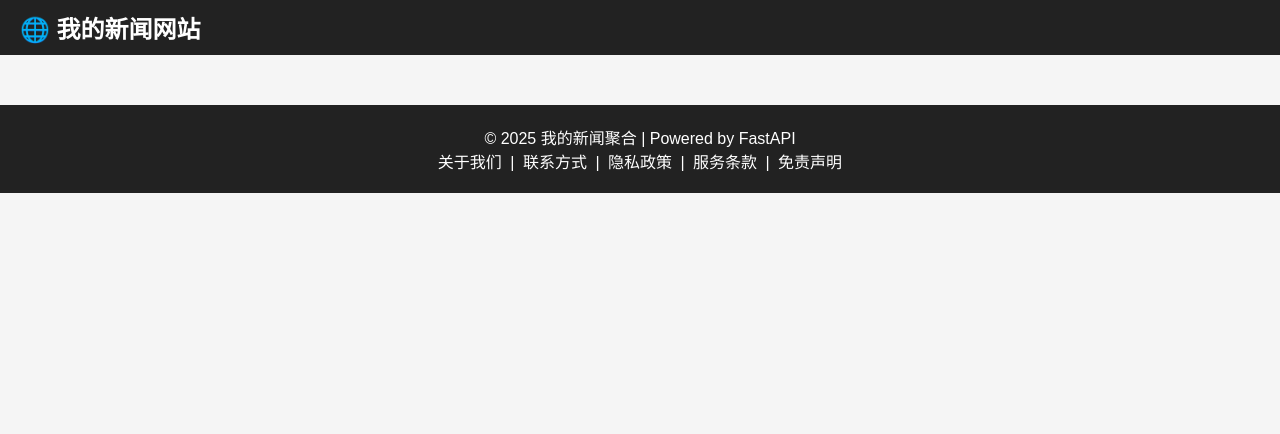
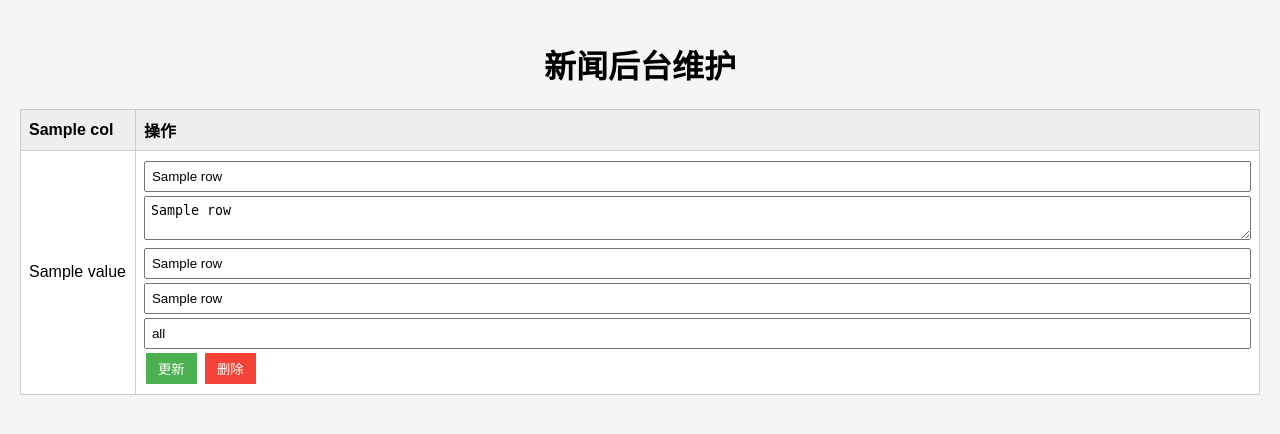
Before and after one commit to elaineling891-ux/allMyChineseNews, a FastAPI app: template templates/main.html in a window 1280 px wide. Shown: the top 434 px of the page. Run offline with FastAPI, Linux system fonts and the light colour scheme; the template is opened without the code that fills it: most values are stand-ins (such as "Sample title", 1, 10 or a date in 2020); data that the repository does not hold is empty; parts of the project's set-up code (start-up, migrations or seed data) failed here and were passed over.

Commit message:
Update main.html

```diff
--- a/templates/main.html
+++ b/templates/main.html
@@ -1,181 +1,64 @@
 <!DOCTYPE html>
-<html lang="zh">
+<html lang="zh-CN">
 <head>
     <meta charset="UTF-8">
-    <title>新闻首页</title>
     <meta name="viewport" content="width=device-width, initial-scale=1.0">
+    <title>新闻后台维护</title>
     <style>
-        body { font-family: Arial, sans-serif; margin:0; padding:0; background:#f5f5f5; }
-        header { background:#222; color:#fff; padding:10px 20px; }
-        header h1 { margin:0; font-size:24px; }
-
-        /* 轮播样式 */
-        #carousel { position:relative; width:100%; max-height:400px; overflow:hidden; margin-top:10px; }
-        #carousel .slide { display:none; position:relative; }
-        #carousel img { width:100%; height:400px; object-fit:cover; }
-        #carousel .caption { position:absolute; bottom:10px; left:20px; color:#fff; background:rgba(0,0,0,0.5); padding:10px; border-radius:4px; }
-
-        /* 箭头 */
-        .prev, .next {
-            cursor:pointer;
-            position:absolute;
-            top:50%;
-            transform:translateY(-50%);
-            color:white;
-            font-weight:bold;
-            font-size:24px;
-            padding:10px;
-            background:rgba(0,0,0,0.3);
-            border-radius:50%;
-        }
-        .prev { left:10px; } .next { right:10px; }
-
-        /* 圆点导航 */
-        .dots { text-align:center; position:absolute; bottom:10px; width:100%; }
-        .dot { cursor:pointer; height:12px; width:12px; margin:0 4px; background:#bbb; border-radius:50%; display:inline-block; transition:background 0.3s; }
-        .dot.active { background:#717171; }
-
-        /* 分类模块 */
-        .category-section { margin:20px; }
-        .category-header { display:flex; justify-content:space-between; align-items:center; margin-bottom:10px; }
-        .category-header h2 { margin:0; font-size:20px; }
-        .category-header a { text-decoration:none; color:#007BFF; font-size:14px; }
-
-        .category-news { display:grid; grid-template-columns: repeat(auto-fill, minmax(220px, 1fr)); gap:15px; }
-        .news-item { background:#fff; padding:10px; border-radius:6px; box-shadow:0 2px 6px rgba(0,0,0,0.1); }
-        .news-item img { width:100%; height:150px; object-fit:cover; border-radius:4px; }
-        .news-item h3 { font-size:16px; margin:8px 0 4px; }
-        .news-item p { font-size:13px; color:#555; }
-
-        footer { text-align:center; padding:20px; background:#222; color:#fff; margin-top:40px; }
-        footer a { color:#fff; text-decoration:none; margin:0 4px; }
-        footer a:hover { text-decoration:underline; }
+        body { font-family: Arial, sans-serif; background-color: #f5f5f5; margin: 0; padding: 20px; }
+        h1 { text-align: center; }
+        table { width: 100%; border-collapse: collapse; margin-top: 20px; background-color: #fff; }
+        th, td { border: 1px solid #ccc; padding: 8px; text-align: left; }
+        th { background-color: #eee; }
+        tr:nth-child(even) { background-color: #fafafa; }
+        form { margin: 0; display: inline; }
+        input[type="text"], textarea { width: 100%; padding: 6px; margin: 2px 0; box-sizing: border-box; }
+        input[type="submit"], button { padding: 6px 12px; margin: 2px; cursor: pointer; }
+        .message { color: green; text-align: center; margin-top: 10px; }
+        .delete-btn { background-color: #f44336; color: white; border: none; }
+        .update-btn { background-color: #4CAF50; color: white; border: none; }
     </style>
 </head>
 <body>
-    <header>
-        <h1>🌐 我的新闻网站</h1>
-    </header>
+    <h1>新闻后台维护</h1>
 
-    <!-- 轮播图 -->
-    <div id="carousel">
-        <span class="prev" onclick="prevSlide()">&#10094;</span>
-        <span class="next" onclick="nextSlide()">&#10095;</span>
-        <div class="dots" id="carousel-dots"></div>
-    </div>
+    {% if message %}
+    <div class="message">{{ message }}</div>
+    {% endif %}
 
-    <!-- 分类模块 -->
-    <div id="categories-container"></div>
-
-    <!-- 底部导航 -->
-    <footer>
-      &copy; <span id="year"></span> 我的新闻聚合 | Powered by FastAPI <br>
-      <a href="/about">关于我们</a> |
-      <a href="/contact">联系方式</a> |
-      <a href="/privacy">隐私政策</a> |
-      <a href="/terms">服务条款</a> |
-      <a href="/disclaimer">免责声明</a>
-    </footer>
-
-    <script>
-        // ---------------- 当前年份 ----------------
-        document.getElementById('year').textContent = new Date().getFullYear();
-
-        // ---------------- 全局变量 ----------------
-        const categories = ["国家","国际","娱乐","体育"];
-        let carouselIndex = 0;
-        let slides = [];
-
-        // ---------------- 轮播 ----------------
-        async function loadCarousel() {
-            const res = await fetch(`/api/news?category=all&limit=5`);
-            const data = await res.json();
-            slides = data.news;
-            const carousel = document.getElementById("carousel");
-            const dotsContainer = document.getElementById("carousel-dots");
-
-            // 清空已有内容
-            const oldSlides = carousel.querySelectorAll('.slide');
-            oldSlides.forEach(s => s.remove());
-            dotsContainer.innerHTML = "";
-
-            slides.forEach((item, idx) => {
-                const div = document.createElement("div");
-                div.className = "slide";
-                div.innerHTML = `
-                    ${item.image_url ? `<img src="${item.image_url}" alt="">` : ""}
-                    <div class="caption"><a href="/news/${item.id}" style="color:#fff; text-decoration:none;">${item.title}</a></div>
-                `;
-                carousel.insertBefore(div, dotsContainer);
-
-                const dot = document.createElement("span");
-                dot.className = "dot";
-                dot.onclick = () => { carouselIndex = idx; showSlide(carouselIndex); };
-                dotsContainer.appendChild(dot);
-            });
-
-            showSlide(carouselIndex);
-            setInterval(() => { nextSlide(); }, 5000);
-        }
-
-        function showSlide(n) {
-            const slideElems = document.getElementsByClassName("slide");
-            const dots = document.getElementsByClassName("dot");
-            for(let i=0;i<slideElems.length;i++){
-                slideElems[i].style.display="none";
-                dots[i].classList.remove("active");
-            }
-            if(slideElems[n]) slideElems[n].style.display="block";
-            if(dots[n]) dots[n].classList.add("active");
-        }
-
-        function nextSlide() {
-            carouselIndex = (carouselIndex + 1) % slides.length;
-            showSlide(carouselIndex);
-        }
-
-        function prevSlide() {
-            carouselIndex = (carouselIndex - 1 + slides.length) % slides.length;
-            showSlide(carouselIndex);
-        }
-
-        // ---------------- 分类模块 ----------------
-        async function loadCategorySections() {
-            const container = document.getElementById("categories-container");
-            container.innerHTML = "";
-            for(let cat of categories){
-                const res = await fetch(`/api/news?category=${cat}&limit=5`);
-                const data = await res.json();
-                const section = document.createElement("div");
-                section.className = "category-section";
-                section.innerHTML = `
-                    <div class="category-header">
-                        <h2>${cat}</h2>
-                        <a href="/category/${cat}">查看更多</a>
-                    </div>
-                    <div class="category-news" id="news-${cat}"></div>
-                `;
-                container.appendChild(section);
-                const newsDiv = section.querySelector(`#news-${cat}`);
-                if(data.news.length === 0){
-                    newsDiv.innerHTML = "<p>暂无新闻</p>";
-                    continue;
-                }
-                data.news.forEach(item => {
-                    newsDiv.innerHTML += `
-                        <div class="news-item">
-                            ${item.image_url ? `<img src="${item.image_url}" alt="">` : ""}
-                            <h3><a href="/news/${item.id}">${item.title}</a></h3>
-                            <p>${item.content.substring(0, 80)}...</p>
-                        </div>
-                    `;
-                });
-            }
-        }
-
-        // ---------------- 默认加载 ----------------
-        loadCarousel();
-        loadCategorySections();
-    </script>
+    <table>
+        <thead>
+            <tr>
+                {% for col in columns %}
+                <th>{{ col }}</th>
+                {% endfor %}
+                <th>操作</th>
+            </tr>
+        </thead>
+        <tbody>
+            {% for row in rows %}
+            <tr>
+                {% for value in row %}
+                <td>{{ value }}</td>
+                {% endfor %}
+                <td>
+                    <!-- 更新表单 -->
+                    <form action="/update/{{ row[0] }}" method="post">
+                        <input type="text" name="title" value="{{ row[1] }}" placeholder="标题" required>
+                        <textarea name="content" placeholder="内容" required>{{ row[2] }}</textarea>
+                        <input type="text" name="link" value="{{ row[3] }}" placeholder="链接">
+                        <input type="text" name="image_url" value="{{ row[4] }}" placeholder="图片URL">
+                        <input type="text" name="category" value="{{ row[5] if 'category' in columns else 'all' }}" placeholder="分类">
+                        <input type="submit" value="更新" class="update-btn">
+                    </form>
+                    <!-- 删除表单 -->
+                    <form action="/delete/{{ row[0] }}" method="post" onsubmit="return confirm('确定要删除吗？');">
+                        <input type="submit" value="删除" class="delete-btn">
+                    </form>
+                </td>
+            </tr>
+            {% endfor %}
+        </tbody>
+    </table>
 </body>
 </html>
```
